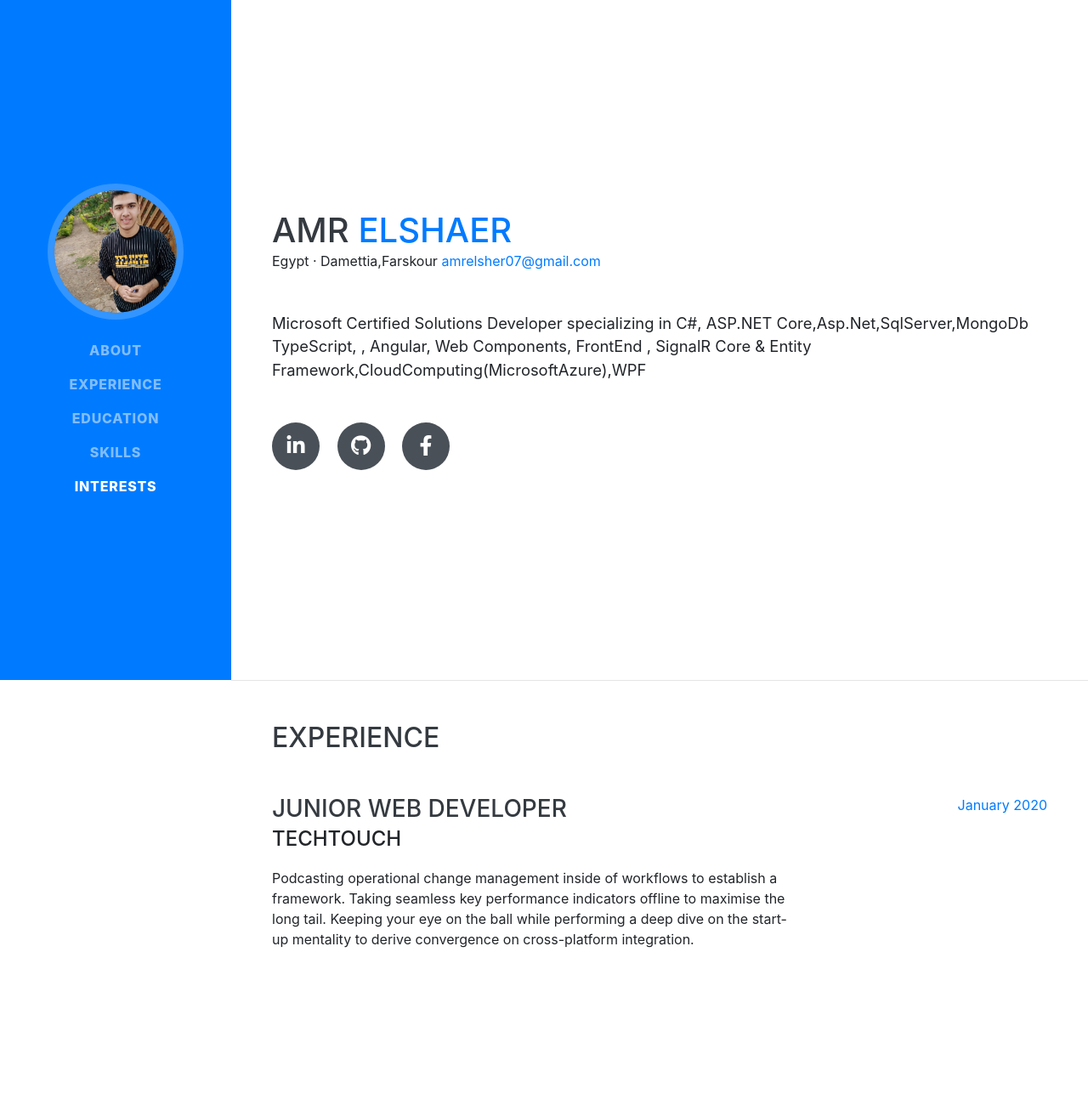
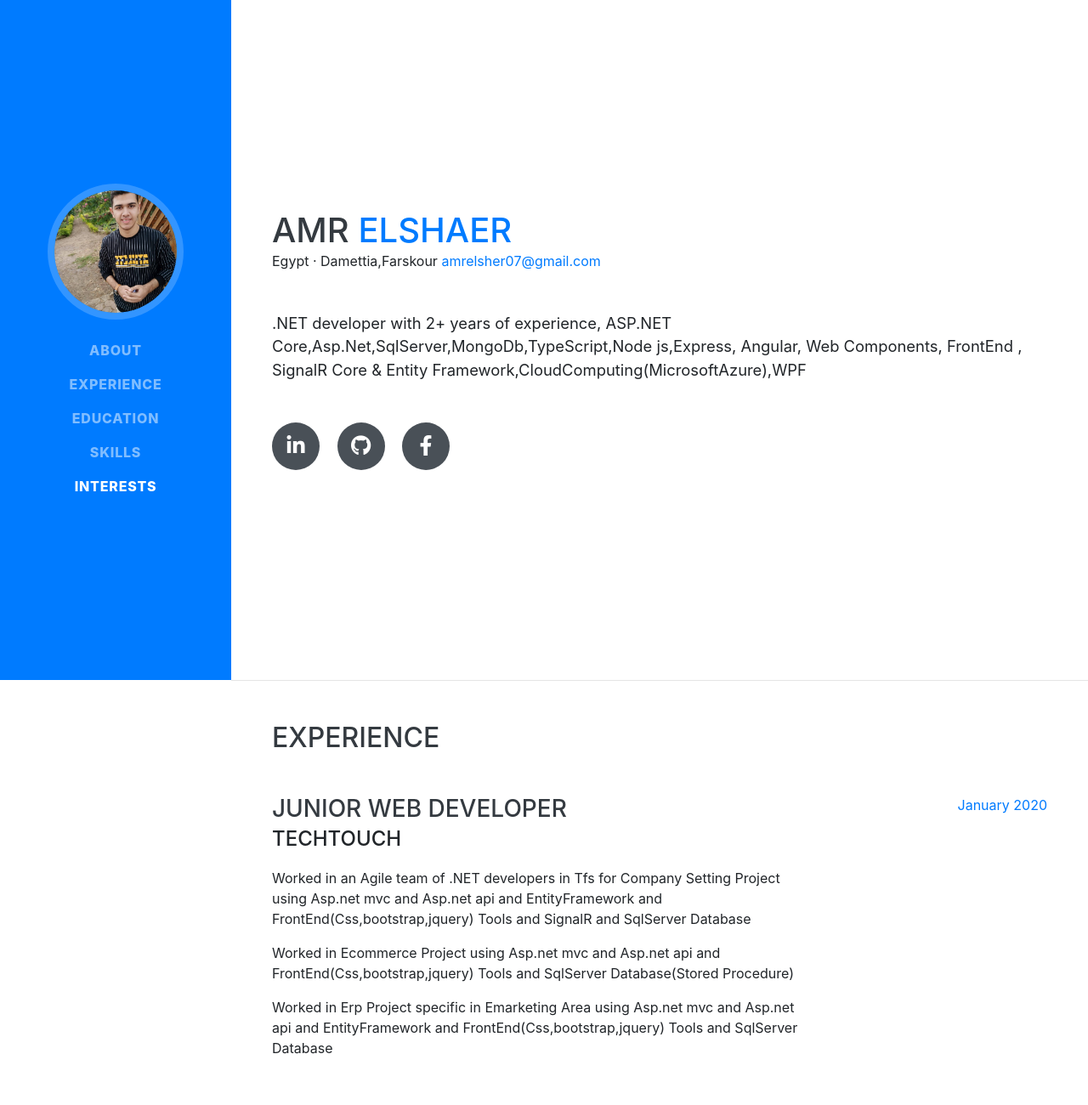
Before and after one commit to AmrElshaer/AmrElshaer.github.io, a website with bundled scripts: page index.html in a window 1280 px wide. Shown: the top 1300 px of the page at 85% size. Built offline with nearby package versions, Linux system fonts and the light colour scheme; a web font is replaced by a local one.

Commit message:
Update index.html

```diff
--- a/index.html
+++ b/index.html
@@ -67,7 +67,7 @@
         <div class="mb-5">Egypt · Damettia,Farskour
             <a href="amrelsher07@gmail.com">amrelsher07@gmail.com</a>
         </div>
-        <p class="lead mb-5">Microsoft Certified Solutions Developer specializing in C#, ASP.NET Core,Asp.Net,SqlServer,MongoDb TypeScript, , Angular, Web Components, FrontEnd , SignalR Core & Entity Framework,CloudComputing(MicrosoftAzure),WPF</p>
+        <p class="lead mb-5">.NET developer with 2+ years of experience, ASP.NET Core,Asp.Net,SqlServer,MongoDb,TypeScript,Node js,Express, Angular, Web Components, FrontEnd , SignalR Core & Entity Framework,CloudComputing(MicrosoftAzure),WPF</p>
         <div class="social-icons">
           <a href="https://www.linkedin.com/in/amr-elsher-984903177/">
             <i class="fab fa-linkedin-in"></i>
@@ -95,7 +95,9 @@
           <div class="resume-content">
             <h3 class="mb-0">Junior Web Developer</h3>
             <div class="subheading mb-3">TechTouch</div>
-            <p>Podcasting operational change management inside of workflows to establish a framework. Taking seamless key performance indicators offline to maximise the long tail. Keeping your eye on the ball while performing a deep dive on the start-up mentality to derive convergence on cross-platform integration.</p>
+            <p>Worked in an Agile team of .NET developers in Tfs for Company Setting Project using Asp.net mvc and Asp.net api and EntityFramework and FrontEnd(Css,bootstrap,jquery) Tools and SignalR and SqlServer Database</p>
+            <p>Worked in Ecommerce Project using Asp.net mvc and Asp.net api and FrontEnd(Css,bootstrap,jquery) Tools and SqlServer Database(Stored Procedure)</p>
+            <p>Worked in Erp  Project specific in Emarketing Area using Asp.net mvc and Asp.net api and EntityFramework and FrontEnd(Css,bootstrap,jquery) Tools and SqlServer Database</p>
           </div>
           <div class="resume-date text-md-right">
               <span class="text-primary">January 2020 </span>
@@ -196,7 +198,7 @@
 
             </ul>
             <ul>
-
+                <li>Build bookStore App using Node js and Express and MongoDb and Publish with heroku <a href="https://my-libra.herokuapp.com/">Visit</a>You Can See in gitHub<a href="https://github.com/AmrElshaer/LibraryProject">See</a></li>
                 <li>Problem Solving Skills and Algorthim and DataStructure <a href="https://www.hackerrank.com/amrelsher071?hr_r=1">HackerRank</a></li>
                <li> Working in BigRoom project  Using Asp.net core and EntityFrameWork and SqlServer<a href="https://bigroom20200511131748.azurewebsites.net">BigRoomSystem</a></li>
                 <li>
```
